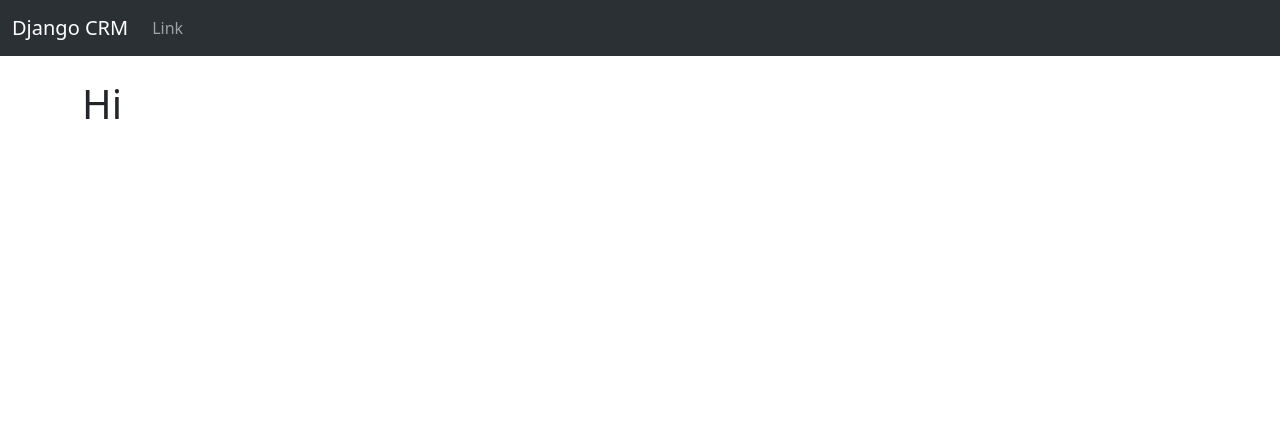
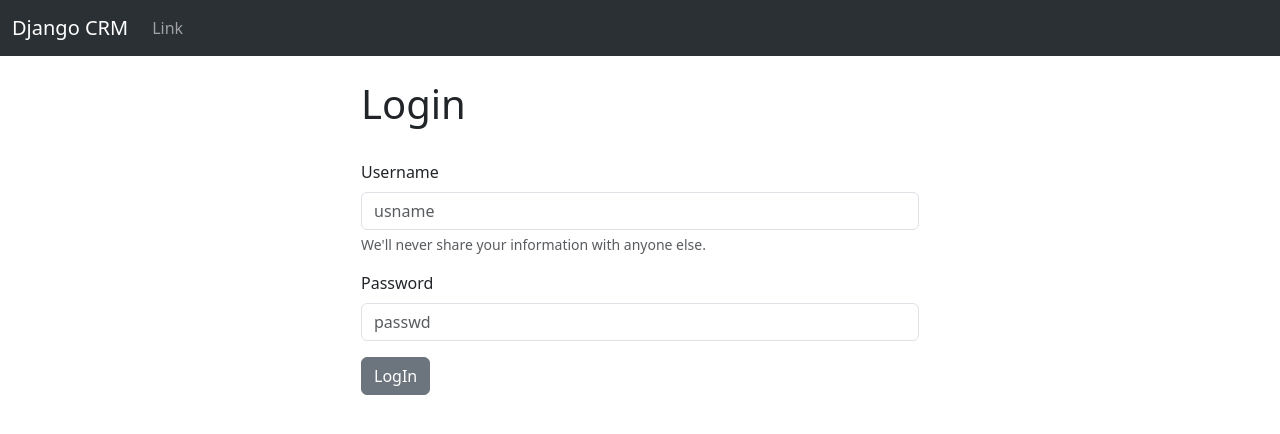
Before and after one commit to ObedRav/CRM_App, a Django app: page / in a window 1280 px wide. Shown: the top 434 px of the page. Run offline with Django 4.2, Linux system fonts and the light colour scheme.

Commit message:
Adding the login functionality

```diff
--- a/dcrm/website/templates/base.html
+++ b/dcrm/website/templates/base.html
@@ -10,8 +10,15 @@
     {% include 'navbar.html' %}
     <div class="container">
         <br/>
+        {% if messages %}
+            {% for message in messages %}
+            <div class="alert alert-warning alert-dismissible fade show" role="alert">
+                {{ message }}
+                <button type="button" class="btn-close" data-bs-dismiss="alert" aria-label="Close"></button>
+              </div>
+            {% endfor %}
+        {% endif %}
         {% block content %}
-
         {% endblock %}
     </div>
 
--- a/dcrm/website/templates/home.html
+++ b/dcrm/website/templates/home.html
@@ -1,6 +1,33 @@
 {% extends 'base.html' %}
 
 {% block content %}
-<h1>Hi</h1>
+<div class="col-md-6 offset-md-3">
+
+	{% if user.is_authenticated %}
+
+	<h1>Hi</h1>
+
+	{% else %}
+
+    <h1>Login</h1>
+	<br/>
+    <form method="post" action="{% url 'home' %}">
+        {% csrf_token %}
+        <form>
+            <div class="mb-3">
+              <label for="exampleInputEmail1" class="form-label">Username</label>
+              <input type="text" class="form-control" aria-describedby="userHelp" name="username" placeholder="usname" required>
+              <div id="emailHelp" class="form-text">We'll never share your information with anyone else.</div>
+            </div>
+            <div class="mb-3">
+              <label for="exampleInputPassword1" class="form-label">Password</label>
+              <input type="password" class="form-control" name="password" placeholder="passwd" required>
+            </div>
+            <button type="submit" class="btn btn-secondary">LogIn</button>
+        </form>
+	</form>
+</div>
+
+{% endif %}
 
 {% endblock %}
--- a/dcrm/website/urls.py
+++ b/dcrm/website/urls.py
@@ -3,4 +3,6 @@ from . import views
 
 urlpatterns = [
     path('', views.home, name="home"),
+    # path('', views.login_user, name="login"),
+    path('', views.logout_user, name="logout"),
 ]
--- a/dcrm/website/views.py
+++ b/dcrm/website/views.py
@@ -1,5 +1,31 @@
-from django.shortcuts import render
+from django.shortcuts import render, redirect
+from django.contrib.auth import authenticate, login, logout
+from django.contrib import messages
 
 # Create your views here.
-def home(request):
-    return render(request, 'home.html', {})
+def home(request) -> render.__class__:
+    # Ckeck if logging in
+    if request.method == 'POST':
+        username = request.POST.get('username')
+        password = request.POST.get('password')
+
+        # Authenticate
+        user = authenticate(request, username=username, password=password)
+
+        if user is not None:
+            login(request, user)
+            messages.success(request, 'Login successful')
+        else:
+            messages.error(request, 'Login failed')
+
+        return redirect('home')
+
+    else:
+        return render(request, 'home.html', {})
+
+
+def logout_user(request) -> redirect.__class__:
+    logout(request)
+    messages.success(request, 'You have been logged out')
+    print(request.__class__.__name__)
+    return redirect('home')
```
